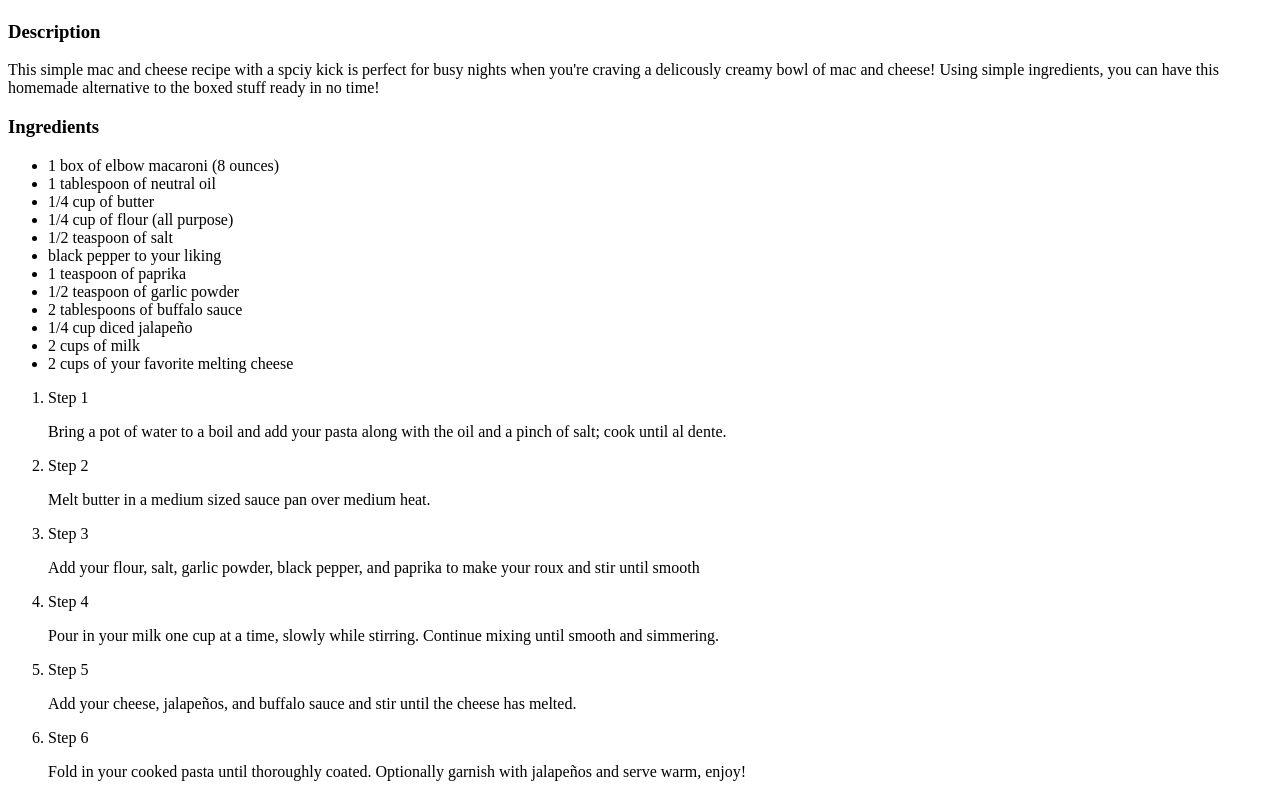
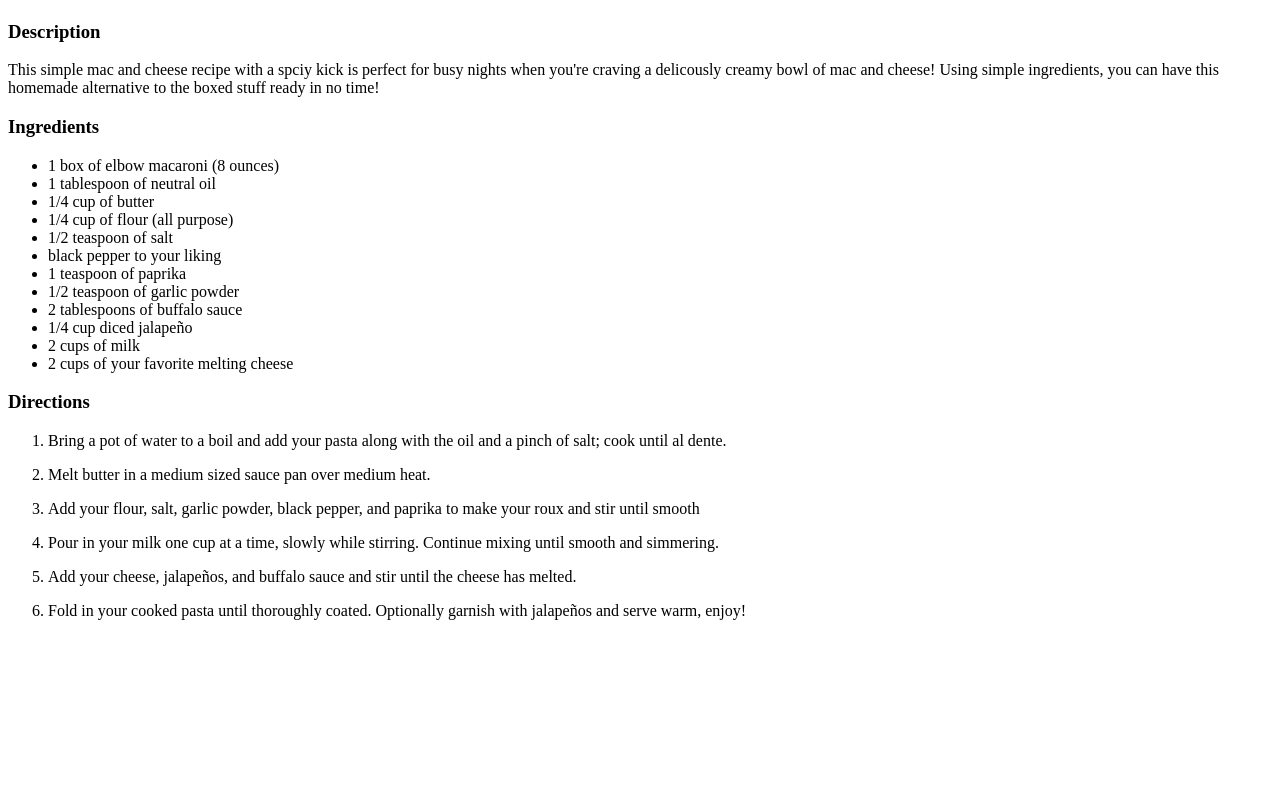
Before and after one commit to ecruzreal/odin-recipes, a plain HTML site: page recipes/mac-and-cheese.html in a window 1280 px wide. Shown: the part 1582-2379 px from the top of the page. After the commit the page ends 2218 px from the top, so only its background shows below. Drawn offline with Linux system fonts and the light colour scheme.

Commit message:
Added a Directions h3 to the mac and cheese recipe and removed unnecessary 'steps'

```diff
--- a/recipes/mac-and-cheese.html
+++ b/recipes/mac-and-cheese.html
@@ -34,38 +34,40 @@
         <li>2 cups of your favorite melting cheese</li>
     </ul>
 
+    <h3>Directions</h3>
+
     <ol>
-        <li>Step 1
+        <li>
             <p>
                 Bring a pot of water to a boil and add your pasta along
                 with the oil and a pinch of salt;
                 cook until al dente.
             </p>
         </li>
-        <li>Step 2
+        <li>
             <p>
                 Melt butter in a medium sized sauce pan over medium heat.
             </p>
         </li>
-        <li>Step 3
+        <li>
             <p>
                 Add your flour, salt, garlic powder, black pepper, and paprika
                 to make your roux and stir until smooth
             </p>
         </li>
-        <li>Step 4
+        <li>
             <p>
                 Pour in your milk one cup at a time, slowly while stirring.
                 Continue mixing until smooth and simmering.
             </p>
         </li>
-        <li>Step 5
+        <li>
             <p>
                 Add your cheese, jalapeños, and buffalo sauce
                 and stir until the cheese has melted.
             </p>
         </li>
-        <li> Step 6
+        <li>
             <p>
                 Fold in your cooked pasta until thoroughly coated.
                 Optionally garnish with jalapeños and serve warm, enjoy!
```
